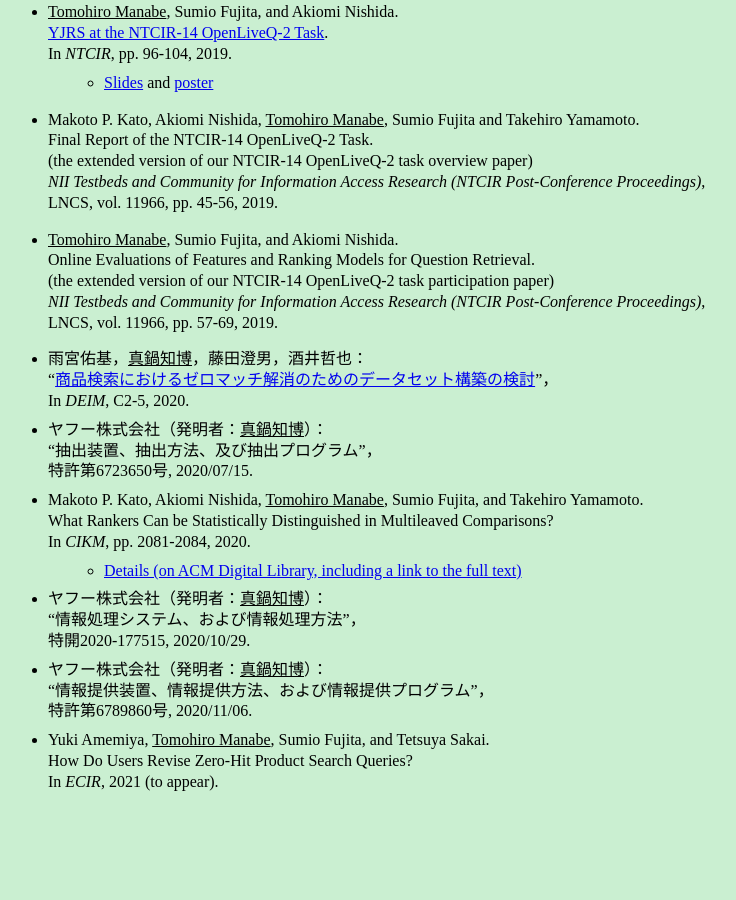
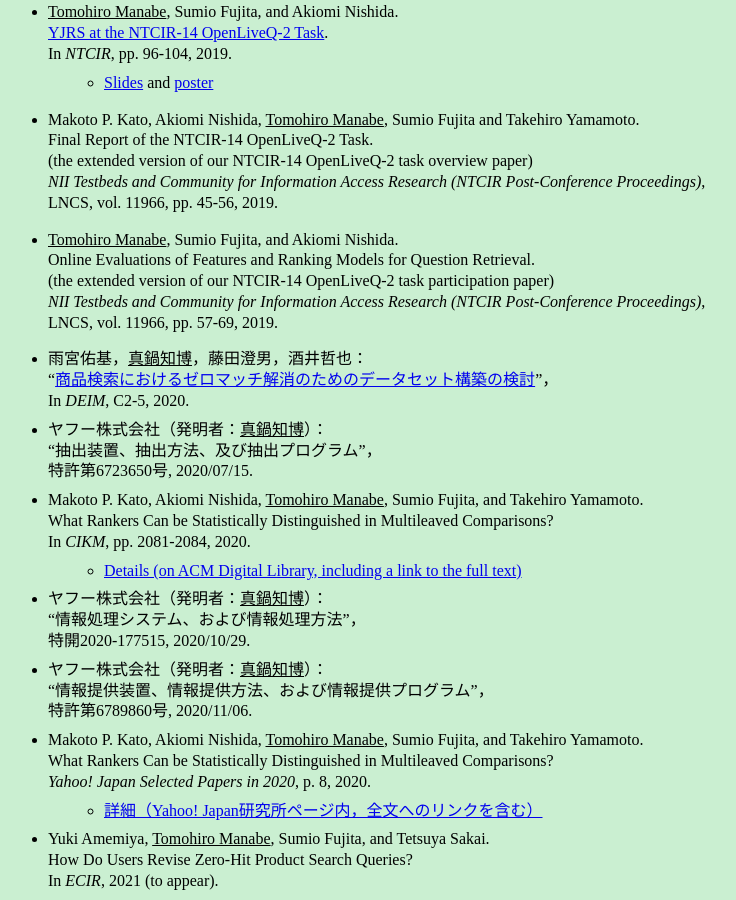
Before and after one commit to tmanabe/tmanabe.github.io, a Jekyll site: the page built from papers-jp.md, in a window 1280 px wide and 900 px high, scrolled down 2757 px. Shown: the whole window, without its empty margins (16-752 px from the left). Built offline with Jekyll 4.4.1, drawn with Linux system fonts in a browser that asks for light colours; before the commit the page ends 3558 px from its top, so only the background shows below that.

Commit message:
37th commit

```diff
--- a/papers-jp.md
+++ b/papers-jp.md
@@ -44,4 +44,6 @@
 *    {{ site.data.papers.cikm20 }}
 *   ヤフー株式会社（発明者：<u>真鍋知博</u>）：<br />“情報処理システム、および情報処理方法”，<br />特開2020-177515, 2020/10/29.
 *   ヤフー株式会社（発明者：<u>真鍋知博</u>）：<br />“情報提供装置、情報提供方法、および情報提供プログラム”，<br />特許第6789860号, 2020/11/06.
+*   Makoto P. Kato, Akiomi Nishida, <u>Tomohiro Manabe</u>, Sumio Fujita, and Takehiro Yamamoto.<br />What Rankers Can be Statistically Distinguished in Multileaved Comparisons?<br />_Yahoo! Japan Selected Papers in 2020_, p. 8, 2020.
+    *   [詳細（Yahoo! Japan研究所ページ内，全文へのリンクを含む）](https://randd.yahoo.co.jp/jp/topics/72)
 *    {{ site.data.papers.ecir21 }}
```
